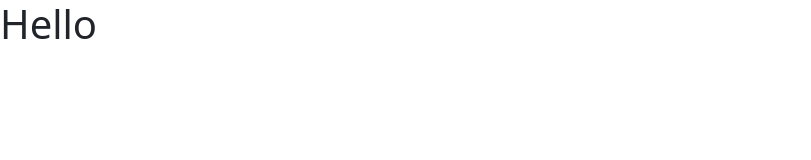
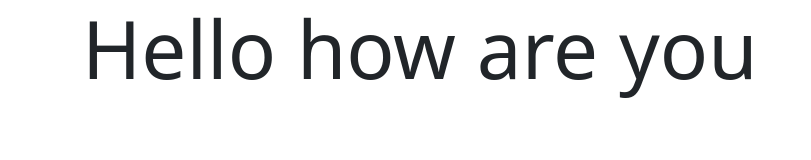
Before and after one commit to rizwanahamadcodes/weroad, a website: page index.html in a window 1280 px wide. Shown: the whole page, without its empty margins (0-811 px from the left). Drawn offline with nearby package versions, Linux system fonts and the light colour scheme; files that its build step writes are made by us from their sources.

Commit message:
added required assests

```diff
--- a/index.html
+++ b/index.html
@@ -7,6 +7,8 @@
         <link rel="stylesheet" href="./css/main.css" />
     </head>
     <body>
-        <h1>Hello</h1>
+        <div class="container">
+            <h1 class="display-1">Hello how are you</h1>
+        </div>
     </body>
 </html>
```
Also changed, not shown: assests/img/hero-section/hero.jpg (added), assests/img/hero-section/hero2.jpg (added), assests/img/hero-section/hero3.jpg (added), assests/img/hero-section/hero4.jpg (added).
